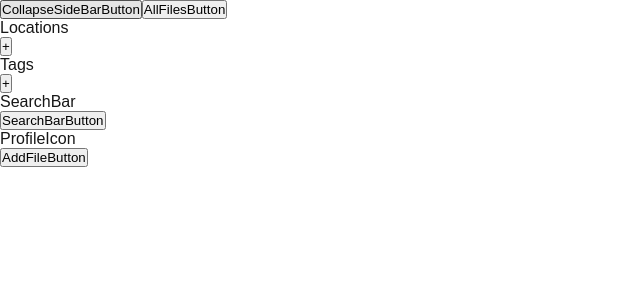
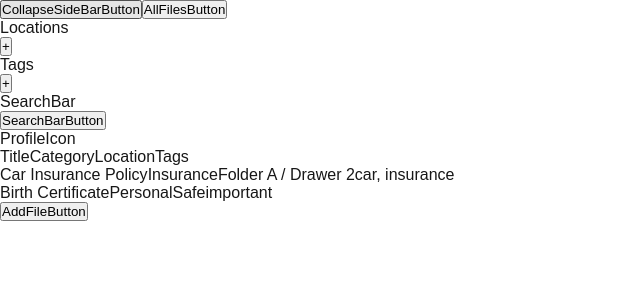
Before and after one commit to jamellemessinger/physical-file-organizer, a Next.js app: page / in a window 1280 px wide. Shown: the top 300 px of the page, without its empty margins (0-640 px from the left). Built offline with nearby package versions, Linux system fonts and the light colour scheme.

Commit message:
add simple file container and row logic

```diff
--- a/src/app/page.jsx
+++ b/src/app/page.jsx
@@ -3,6 +3,7 @@
 import AddFileButton from '@/components/add-file/AddFileButton';
 import AddFilePanel from '@/components/add-file/AddFilePanel';
 import FileSideBar from '@/components/file-navgation/FileSideBar';
+import FileContainer from '@/components/files/FileContainer';
 import SearchContainer from '@/components/search/SearchContainer';
 import UserPanel from '@/components/user-navigation/UserPanel';
 import React, { useState } from 'react';
@@ -22,10 +23,10 @@ export default function Home() {
     <>
       <FileSideBar />
       <SearchContainer onUserIconClick={handleUserIconClick} />
+      {userPanelOpen && <UserPanel />}
+      <FileContainer />
       <AddFileButton onAddFileButtonClick={handleAddFileButtonClick} />
-
       {addFilePanelOpen && <AddFilePanel />}
-      {userPanelOpen && <UserPanel />}
     </>
   );
 }
--- a/src/components/files/FileContainer.jsx
+++ b/src/components/files/FileContainer.jsx
@@ -0,0 +1,39 @@
+'use client';
+
+import FileRow from './FileRow';
+
+export default function FileContainer() {
+  const files = [
+    {
+      id: 1,
+      title: 'Car Insurance Policy',
+      category: 'Insurance',
+      location: 'Folder A / Drawer 2',
+      tags: ['car', 'insurance'],
+    },
+    {
+      id: 2,
+      title: 'Birth Certificate',
+      category: 'Personal',
+      location: 'Safe',
+      tags: ['important'],
+    },
+  ];
+
+  return (
+    <div id="file-container">
+      {/* Header row */}
+      <div className="file-row header">
+        <span>Title</span>
+        <span>Category</span>
+        <span>Location</span>
+        <span>Tags</span>
+      </div>
+
+      {/* File rows */}
+      {files.map((file) => (
+        <FileRow key={file.id} file={file} />
+      ))}
+    </div>
+  );
+}
--- /dev/null
+++ b/src/components/files/FileRow.jsx
@@ -0,0 +1,10 @@
+export default function FileRow({ file }) {
+  return (
+    <div className="file-row">
+      <span>{file.title}</span>
+      <span>{file.category}</span>
+      <span>{file.location}</span>
+      <span>{file.tags.join(', ')}</span>
+    </div>
+  );
+}
```
Also changed, not shown: src/components/files/FileCard.jsx (deleted).
